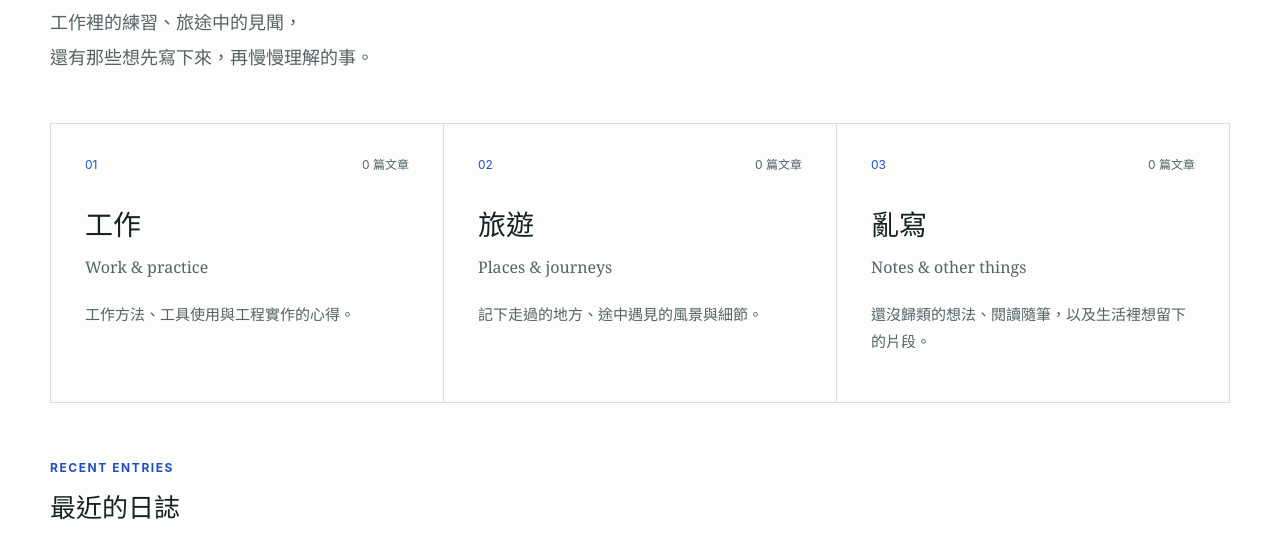
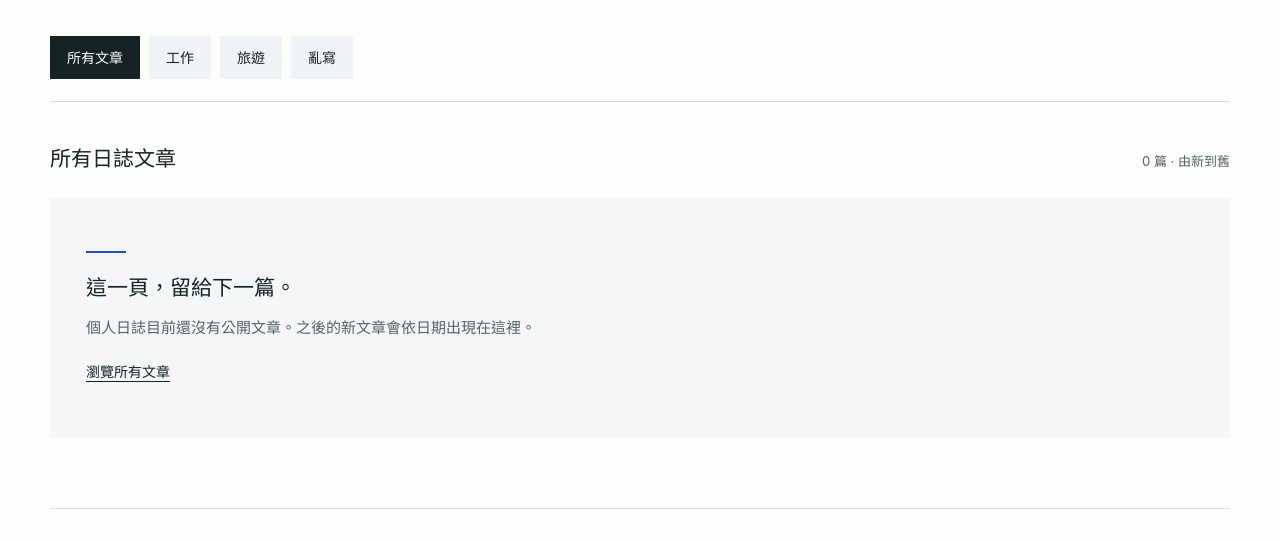
Before and after one commit to jhangchenyu/jhangchenyu.github.io, an Eleventy site: page src/journal.njk in a window 1280 px wide. Shown: the part 335-876 px from the top of the page. Built offline with nearby package versions, Linux system fonts and the light colour scheme; Eleventy itself is replaced by a stand-in of ours; files that its build step writes are made by us from their sources.

Commit message:
Update website

```diff
--- a/src/_includes/article-list.njk
+++ b/src/_includes/article-list.njk
@@ -10,5 +10,5 @@
 {% endfor %}
 </div>
 {% else %}
-<div class="empty-state"><span class="empty-line" aria-hidden="true"></span><h3>這一頁，留給下一篇。</h3><p>這個分類還沒有公開文章。之後的新筆記會收錄在這裡。</p><a href="{{ '/articles/' | url }}">瀏覽所有文章</a></div>
+<div class="empty-state"><span class="empty-line" aria-hidden="true"></span><h3>這一頁，留給下一篇。</h3><p>{{ emptyMessage or '這個分類還沒有公開文章。之後的新筆記會收錄在這裡。' }}</p><a href="{{ '/articles/' | url }}">瀏覽所有文章</a></div>
 {% endif %}
--- a/src/journal.njk
+++ b/src/journal.njk
@@ -4,6 +4,6 @@ title: 個人日誌
 navSection: journal
 permalink: /journal/index.html
 ---
-<div class="page-intro"><p class="eyebrow">PERSONAL JOURNAL</p><h1>個人日誌<span class="english-heading">A little outside the lab.</span></h1><p class="lead">工作裡的練習、旅途中的見聞，<br>還有那些想先寫下來，再慢慢理解的事。</p></div>
-<div class="topic-grid journal-grid">{% for topic in topics %}{% if topic.section == 'journal' %}<a class="topic-card" href="{{ topic.path | url }}"><div class="topic-top"><span>{{ topic.number }}</span><span>{{ (collections.articles | inTopic(topic.id)).length }} 篇文章</span></div><h2>{{ topic.name }}</h2><p class="topic-english">{{ topic.english }}</p><p>{{ topic.description }}</p></a>{% endif %}{% endfor %}</div>
-<section class="latest-section"><div class="section-title"><div><p class="eyebrow">RECENT ENTRIES</p><h2>最近的日誌</h2></div></div>{% set articleList = collections.articles | inSection('journal') | latest(6) %}{% include 'article-list.njk' %}</section>
+<div class="page-intro"><p class="eyebrow">PERSONAL JOURNAL</p><h1>個人日誌</h1><p class="lead">工作、旅遊與隨筆依日期由新到舊排列。選擇分類可單獨瀏覽。</p></div>
+<nav class="topic-tabs" aria-label="個人日誌分類"><a href="{{ '/journal/' | url }}" aria-current="page">所有文章</a>{% for item in topics %}{% if item.section == 'journal' %}<a href="{{ item.path | url }}">{{ item.name }}</a>{% endif %}{% endfor %}</nav>
+<section class="archive-section"><div class="archive-heading"><h2>所有日誌文章</h2><span>{{ (collections.articles | inSection('journal')).length }} 篇 · 由新到舊</span></div>{% set articleList = collections.articles | inSection('journal') %}{% set emptyMessage = '個人日誌目前還沒有公開文章。之後的新文章會依日期出現在這裡。' %}{% include 'article-list.njk' %}</section>
--- a/src/topic.njk
+++ b/src/topic.njk
@@ -12,5 +12,5 @@ permalink: "{{ topic.path }}index.html"
 ---
 <nav class="breadcrumb" aria-label="麵包屑"><a href="{{ '/' | url }}">個人</a><span>/</span>{% if topic.section == 'research' %}<a href="{{ '/research/' | url }}">研究主題</a>{% else %}<a href="{{ '/journal/' | url }}">個人日誌</a>{% endif %}<span>/</span><span>{{ topic.name }}</span></nav>
 <div class="page-intro topic-intro"><p class="eyebrow">{{ topic.english }}</p><h1>{{ topic.name }}</h1><p class="lead">{{ topic.description }}</p></div>
-<nav class="topic-tabs" aria-label="同領域分類">{% if topic.section == 'research' %}<a href="{{ '/research/' | url }}">所有文章</a>{% endif %}{% for item in topics %}{% if item.section == topic.section %}<a href="{{ item.path | url }}"{% if item.id == topic.id %} aria-current="page"{% endif %}>{{ item.name }}</a>{% endif %}{% endfor %}</nav>
+{% set allArticlesPath = '/research/' if topic.section == 'research' else '/journal/' %}<nav class="topic-tabs" aria-label="同領域分類"><a href="{{ allArticlesPath | url }}">所有文章</a>{% for item in topics %}{% if item.section == topic.section %}<a href="{{ item.path | url }}"{% if item.id == topic.id %} aria-current="page"{% endif %}>{{ item.name }}</a>{% endif %}{% endfor %}</nav>
 <section class="archive-section"><div class="archive-heading"><h2>所有文章</h2><span>{{ (collections.articles | inTopic(topic.id)).length }} 篇 · 由新到舊</span></div>{% set articleList = collections.articles | inTopic(topic.id) %}{% include 'article-list.njk' %}</section>
```
